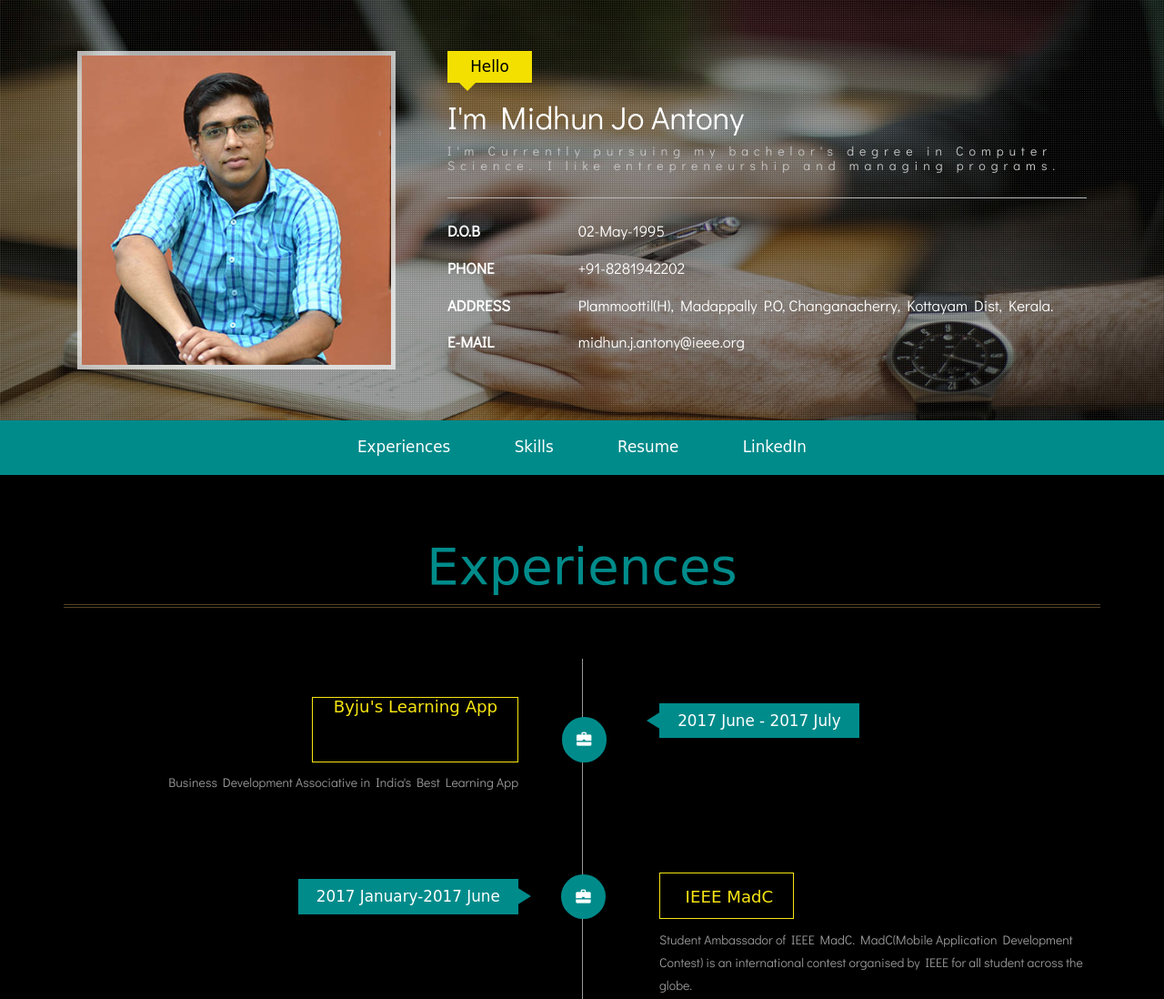
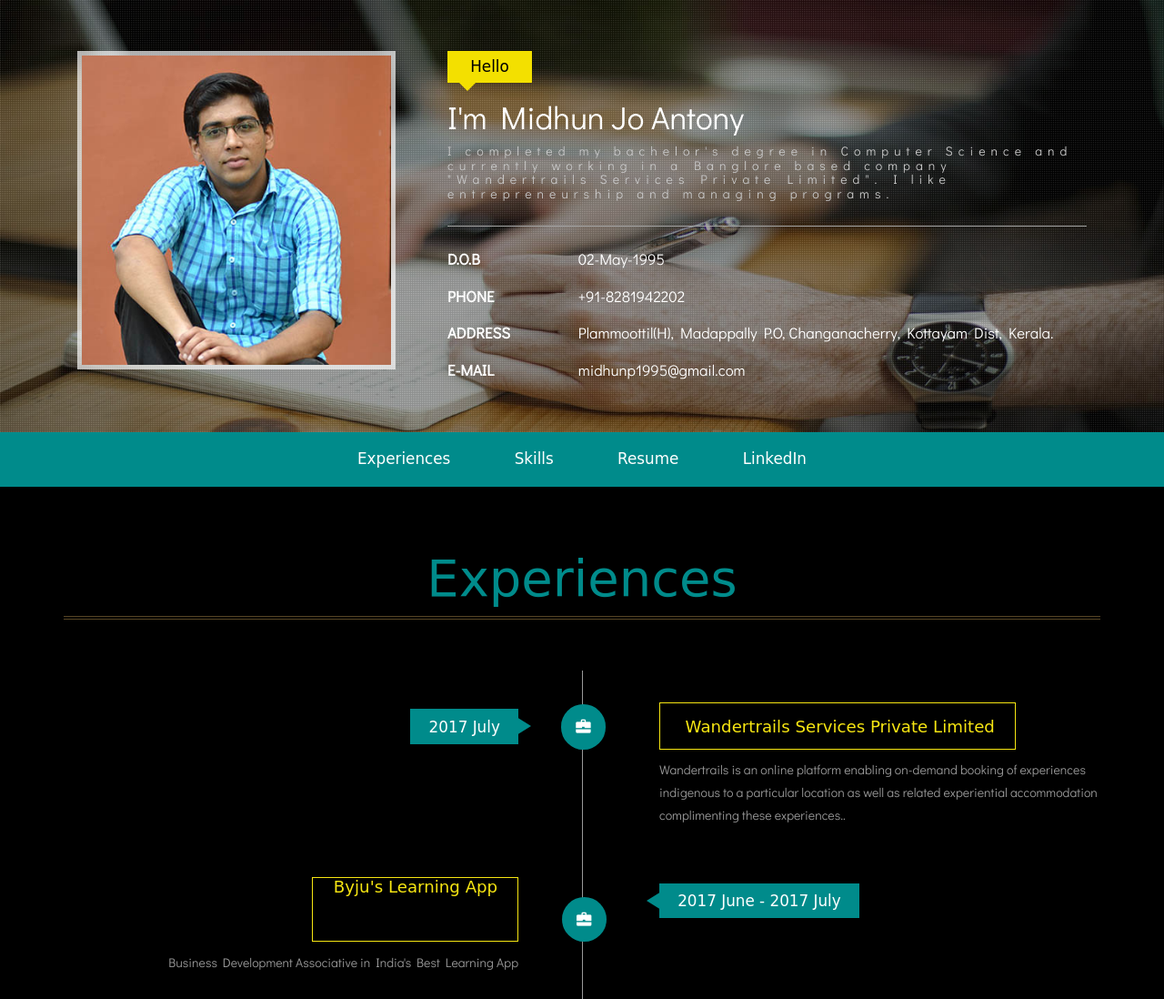
Before and after one commit to Midhun-Jo-Antony/Midhun-Jo-Antony.github.io, a plain HTML site: page index.html in a window 1280 px wide. Shown: the top 1098 px of the page at 91% size. Drawn offline with Linux system fonts and the light colour scheme; a web font is replaced by a local one.

Commit message:
Update index.html

```diff
--- a/index.html
+++ b/index.html
@@ -52,7 +52,7 @@ License URL: http://creativecommons.org/licenses/by/3.0/
 				<div class="col-md-8 header-right">
 					<h2>Hello</h2>
 					<h1>I'm Midhun Jo Antony</h1>
-					<h6>I'm Currently pursuing my bachelor's degree in Computer Science. I like entrepreneurship and managing programs.</h6>
+					<h6>I completed my bachelor's degree in Computer Science and currently working in a Banglore based company "Wandertrails Services Private Limited". I like entrepreneurship and managing programs.</h6>
 						<ul class="address">
 						<li>
 							<ul class="address-text">
@@ -75,7 +75,7 @@ License URL: http://creativecommons.org/licenses/by/3.0/
 						<li>
 							<ul class="address-text">
 								<li><b>E-MAIL </b></li>
-								<li><a href="mailto:example@mail.com"> midhun.j.antony@ieee.org</a></li>
+								<li><a href="mailto:example@mail.com"> midhunp1995@gmail.com</a></li>
 							</ul>
 						</li>
 					    </ul>
@@ -113,6 +113,16 @@ License URL: http://creativecommons.org/licenses/by/3.0/
 	<div id="work" class="work">
 		<div class="container">
 			<h3 class="title">Experiences</h3>
+			<div class="work-info">
+				<div class="col-md-6 work-left">
+					<h4>2017 July</h4>
+				</div>
+				<div class="col-md-6 work-right">
+					<h5><span class="glyphicon glyphicon-briefcase"> </span> Wandertrails Services Private Limited</h5>
+					<p>Wandertrails is an online platform enabling on-demand booking of experiences indigenous to a particular location as well as related experiential accommodation complimenting these experiences..</p>
+				</div>
+				<div class="clearfix"> </div>
+			</div>
 			<div class="work-info">
 				<div class="col-md-6 work-right work-right2">
 					<h4>2017 June - 2017 July </h4>
```
